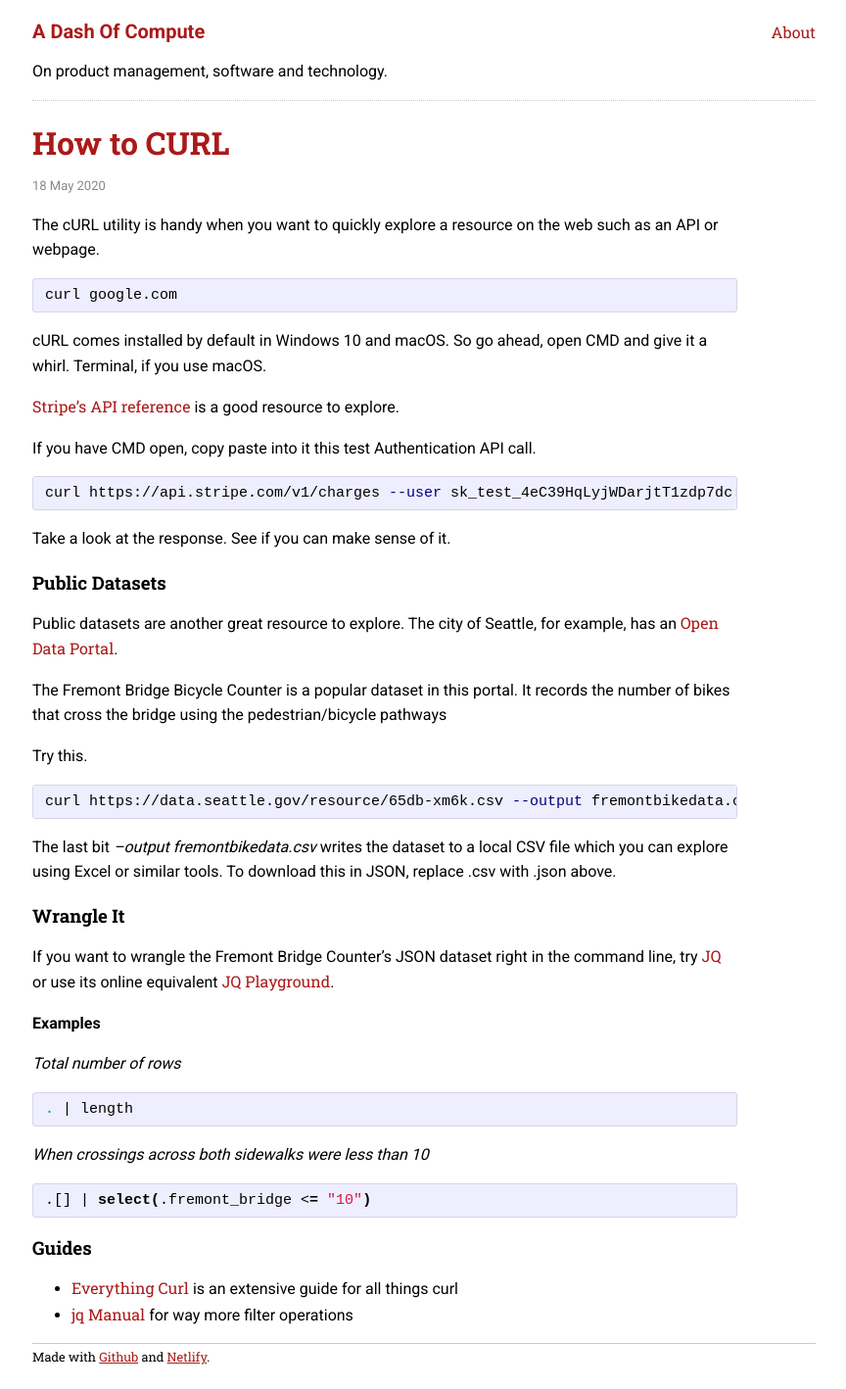
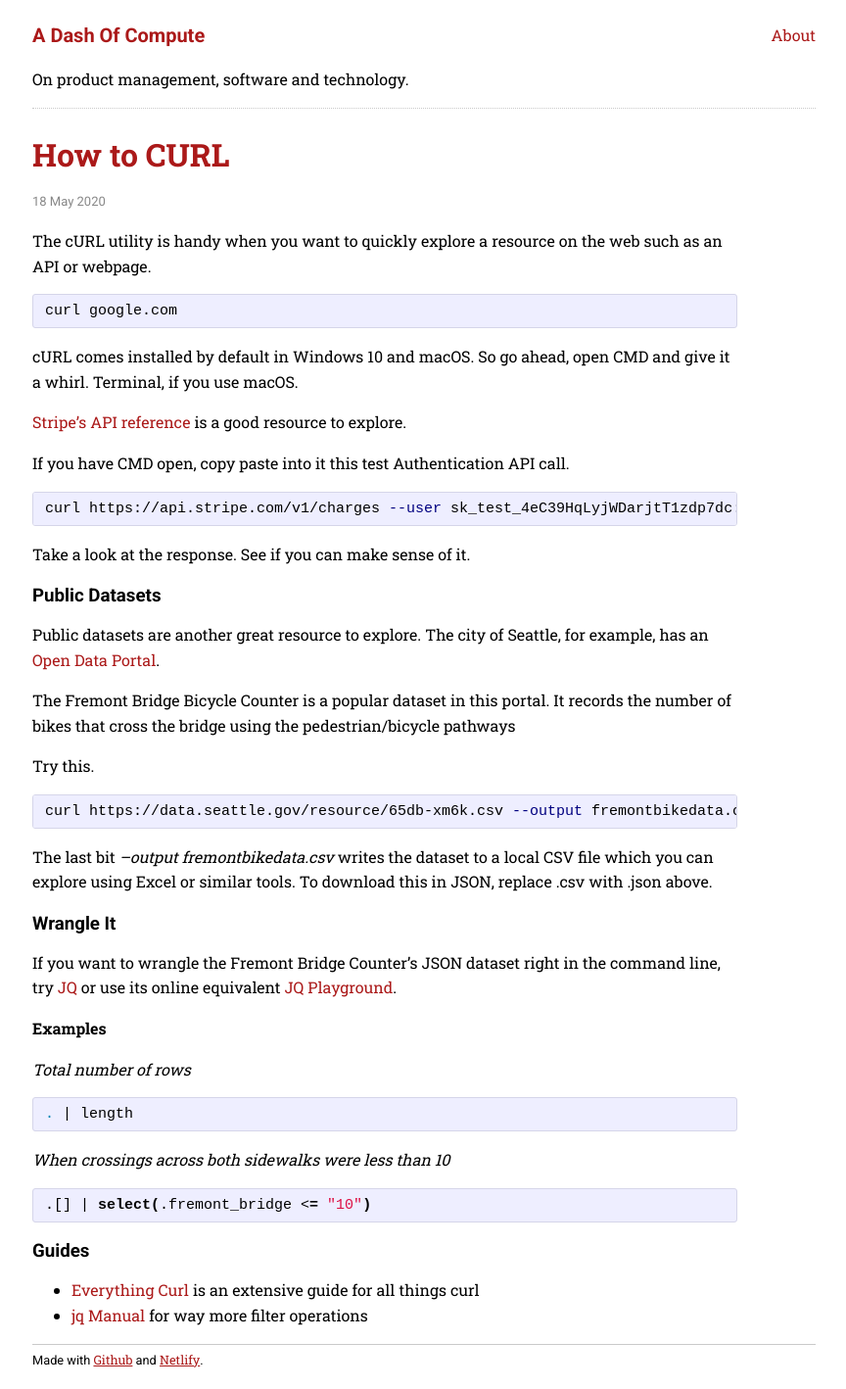
Before and after one commit to sautee/sautee.github.io, a Jekyll site: the page built from _posts/2020-05-18-howtocurl.md, in a window 1280 px wide. Shown: the whole page at 98% size, without its empty margins (207-1071 px from the left). Built offline with Jekyll 4.4.1, drawn with Linux system fonts in a browser that asks for light colours.

Commit message:
Update site.css

```diff
--- a/css/site.css
+++ b/css/site.css
@@ -4,7 +4,7 @@ html {
 
 *, *:before, *:after {
     box-sizing: inherit;
-    font-family: "Roboto Slab", serif;
+    font-family: "Roboto", sans-serif;
 }
 
 body {
@@ -12,8 +12,8 @@ body {
     width: 90%;
 }
 
-.content, p, ul, li, ol, em, strong {
-    font-family: "Roboto", sans-serif;
+.content, p, a, ul, li, ol, em, strong {
+    font-family: "Roboto Slab", serif;
     line-height: 1.6em;
     color: #000000;
 }
```
